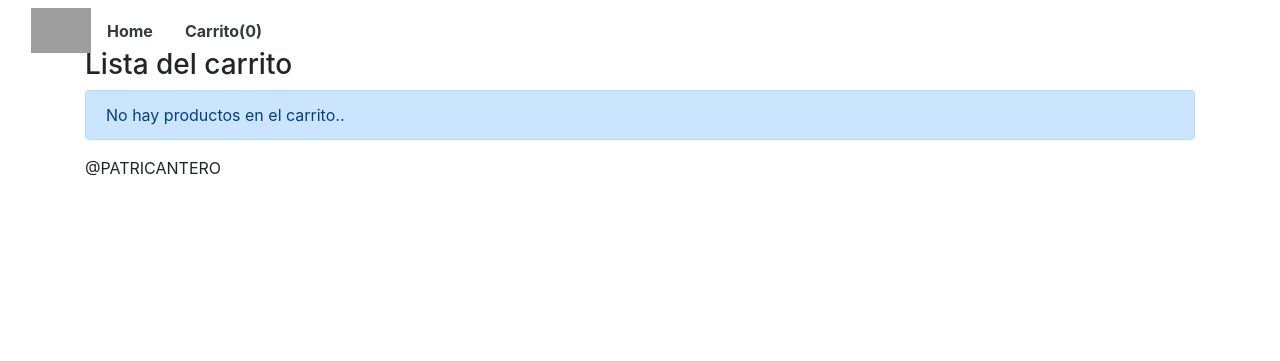
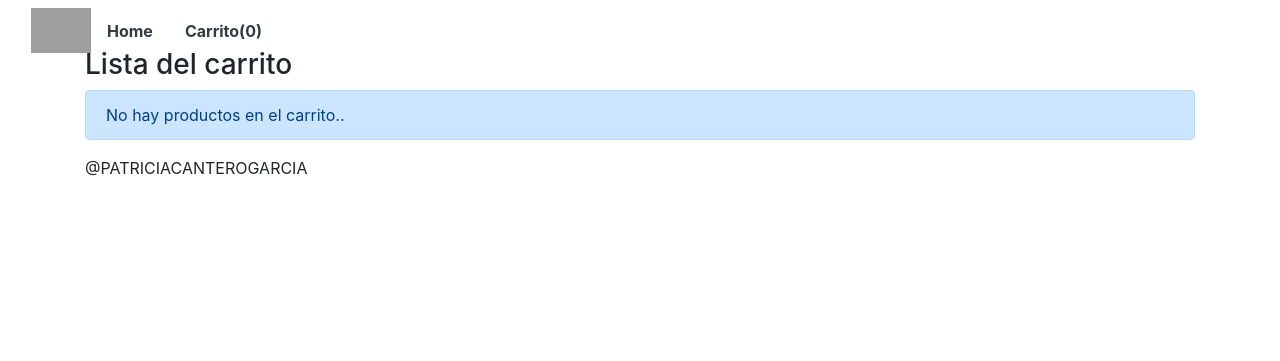
Before and after one commit to patricia6596/tienda, a PHP site: page /mostrarCarrito.php in a window 1280 px wide. Shown: the top 361 px of the page. Run offline with PHP 8.4, Linux system fonts and the light colour scheme; grey boxes are pictures that could not be loaded.

Commit message:
2ndo commit
estructura de la base de datos

```diff
--- a/index.php
+++ b/index.php
@@ -11,7 +11,7 @@
 <div class="row">
     <?php
         $db = Db::conectar();
-        $select  = $db -> prepare( 'select * from tblproductos');
+        $select  = $db -> prepare( 'select * from productos');
         $select -> execute();
         $lista = $select -> fetchAll(PDO::FETCH_ASSOC);
     ?>
--- a/templates/pie.php
+++ b/templates/pie.php
@@ -1,5 +1,5 @@
             <div class="">
-                @PATRICANTERO
+                @PATRICIACANTEROGARCIA
             </div>
         </div>
     </body>
```
Also changed, not shown: 1 other file.
